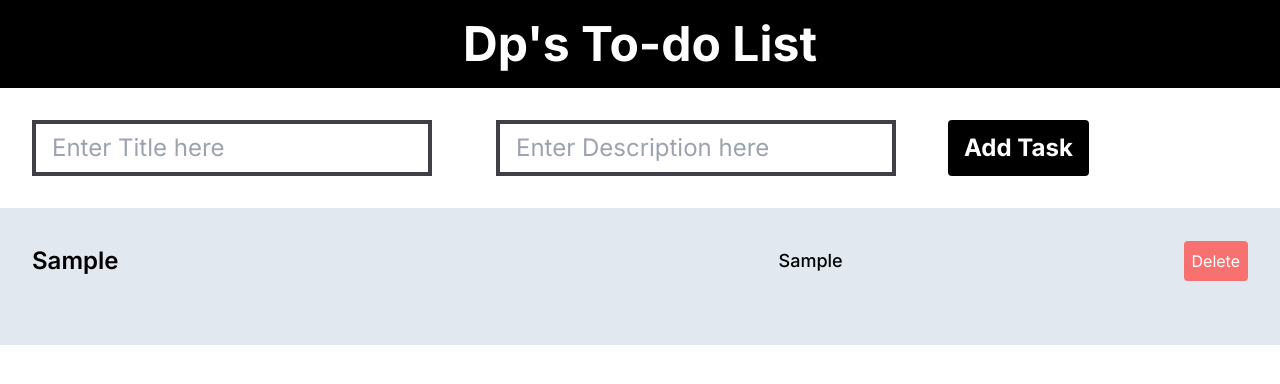
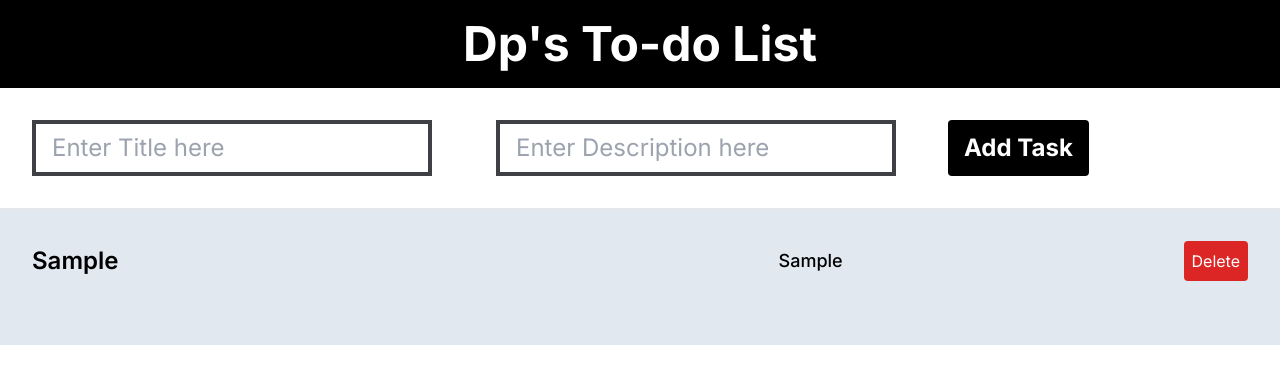
Before and after one commit to Dp20703/todolist, a Next.js app: page / in a window 1280 px wide. Both pictures are taken after typing "Sample", "Sample" into the empty fields and a click on the button "Add Task". Shown: the top 384 px of the page. Built offline with nearby package versions, Linux system fonts and the light colour scheme.

Commit message:
Addtask component added

```diff
--- a/app/page.js
+++ b/app/page.js
@@ -22,6 +22,13 @@ const page = () => {
     setmainTask(copyTask)
 
   }
+  // const updateHandler = (e,i) => {
+  //   e.preventDefault()
+  //   setmainTask([...mainTask, { title, desc }])
+  //   settitle("")
+  //   setdesc("")
+  //   // console.log(mainTask)
+  // }
   let randerTask = <h2>No Task Availabel</h2>
   if (mainTask.length > 0) {
     randerTask = mainTask.map((t, i) => {
@@ -33,7 +40,11 @@ const page = () => {
         <button onClick={() => {
           deleteHandler(i)
         }}
-          className='bg-red-400 text-white rounded px-2 py-2'>Delete</button>
+          className='bg-red-600 text-white rounded px-2 py-2'>Delete</button>
+        {/* <button onClick={() => {
+          updateHandler(i)
+        }}
+          className='bg-green-600 text-white rounded px-2 py-2'>Update</button> */}
       </li>
     })
   }
@@ -41,10 +52,10 @@ const page = () => {
     <>
       <h1 className='bg-black text-white font-bold text-center text-5xl p-5 w-screen'>Dp's To-do List</h1>
       <form onSubmit={submitHandler} >
-        <input type="text" className='text-2xl px-4 py-2 m-8 border-zinc-700 border-4 w-[330px]  md:w-[400px]  lg:w-[400px]' placeholder='Enter Title here' value={title} onChange={(e) => {
+        <input type="text" className='text-2xl px-4 py-2 m-8 border-zinc-700 border-4 w-[330px]  md:w-[400px]  lg:w-[400px]' required placeholder='Enter Title here' value={title} onChange={(e) => {
           settitle(e.target.value)
         }} />
-        <input type="text" className='text-2xl px-4 py-2 m-8 border-zinc-700 border-4 w-[330px] md:w-[400px] lg:w-[400px]' placeholder='Enter Description here' value={desc} onChange={(e) => {
+        <input type="text" className='text-2xl px-4 py-2 m-8 border-zinc-700 border-4 w-[330px] md:w-[400px] lg:w-[400px]' placeholder='Enter Description here' required value={desc} onChange={(e) => {
           setdesc(e.target.value)
         }} />
         <button className='bg-black text-white px-4 py-3 font-bold rounded text-2xl m-5'>Add Task</button>
```
